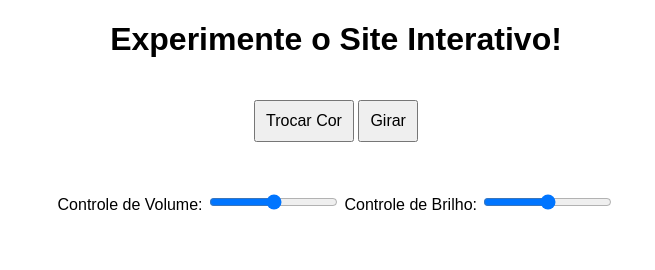
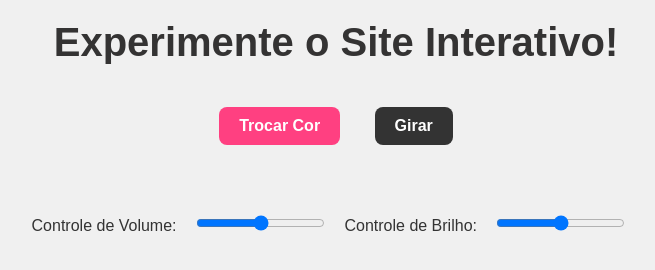
Before and after one commit to MathLyon/SiteInteractives, a plain HTML site: page index.html in a window 1280 px wide. Both pictures are taken after a click on the button "Girar". Shown: the whole page, without its empty margins (304-959 px from the left). Drawn offline with Linux system fonts and the light colour scheme.

Commit message:
Second Commit

```diff
--- a/script.js
+++ b/script.js
@@ -1,10 +1,28 @@
+// Troca entre modo claro e escuro
 document.getElementById('colorToggle').addEventListener('click', () => {
     document.body.classList.toggle('dark-mode');
 });
 
+// Controle de volume
 const volumeControl = document.getElementById('volumeControl');
 volumeControl.addEventListener('input', () => {
     const volume = volumeControl.value;
     console.log(`Volume: ${volume}`);
-    // Simula uma animação de volume (pode adicionar sons)
+    // Animação de volume - expanda conforme necessário
 });
+
+// Controle de brilho
+const brightnessControl = document.getElementById('brightnessControl');
+brightnessControl.addEventListener('input', () => {
+    const brightness = brightnessControl.value;
+    document.body.style.filter = `brightness(${brightness}%)`;
+});
+
+// Animação de rotação do botão
+const rotateButton = document.getElementById('rotateButton');
+rotateButton.addEventListener('click', () => {
+    rotateButton.style.transform = 'rotate(360deg)';
+    setTimeout(() => {
+        rotateButton.style.transform = 'rotate(0deg)';
+    }, 600);
+});
--- a/style.css
+++ b/style.css
@@ -1,22 +1,59 @@
+/* Estilo geral */
 body {
-    font-family: Arial, sans-serif;
-    background-color: white;
-    color: black;
+    font-family: 'Poppins', sans-serif;
+    background-color: #f0f0f0;
+    color: #333;
     text-align: center;
+    transition: background-color 0.3s, color 0.3s, filter 0.3s;
+}
+
+h1 {
+    font-size: 2.5em;
+    color: #333;
+    margin-top: 20px;
+    animation: textPulse 2s infinite;
+}
+
+@keyframes textPulse {
+    0%, 100% {
+        color: #333;
+    }
+    50% {
+        color: #ff4081;
+    }
 }
 
 button {
-    margin-top: 20px;
-    padding: 10px;
+    margin: 15px;
+    padding: 10px 20px;
     font-size: 16px;
+    font-weight: bold;
+    border: none;
+    border-radius: 8px;
+    background-color: #ff4081;
+    color: white;
     cursor: pointer;
+    transition: transform 0.3s;
+}
+
+button:hover {
+    transform: scale(1.1);
+}
+
+button#rotateButton {
+    background-color: #333;
+}
+
+.dark-mode {
+    background-color: #333;
+    color: #f0f0f0;
 }
 
 main {
-    margin-top: 50px;
+    margin-top: 40px;
 }
 
-.dark-mode {
-    background-color: black;
-    color: white;
+input[type="range"] {
+    margin: 15px;
+    cursor: pointer;
 }
```
